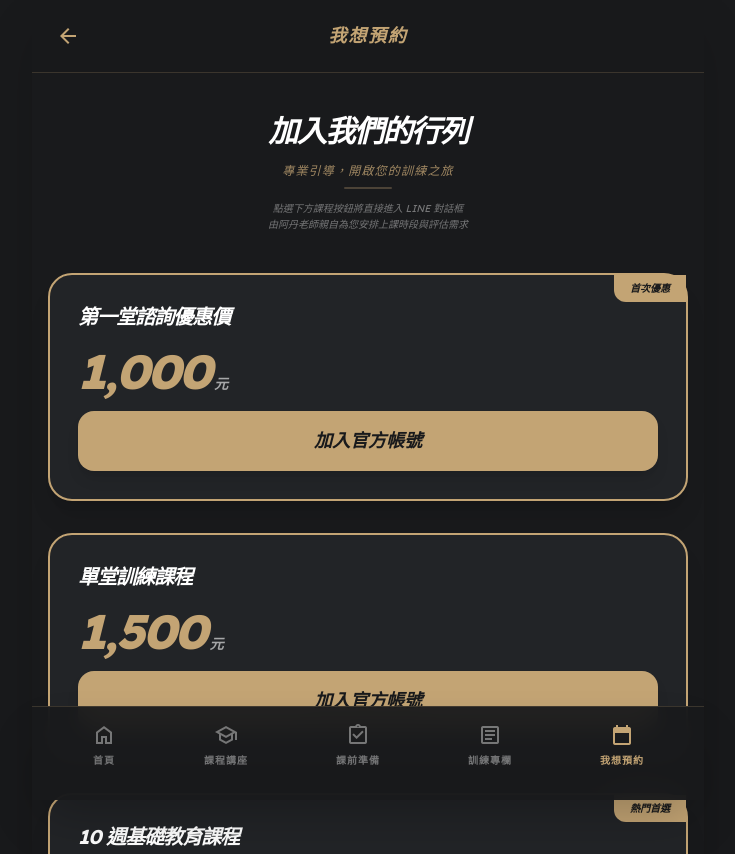
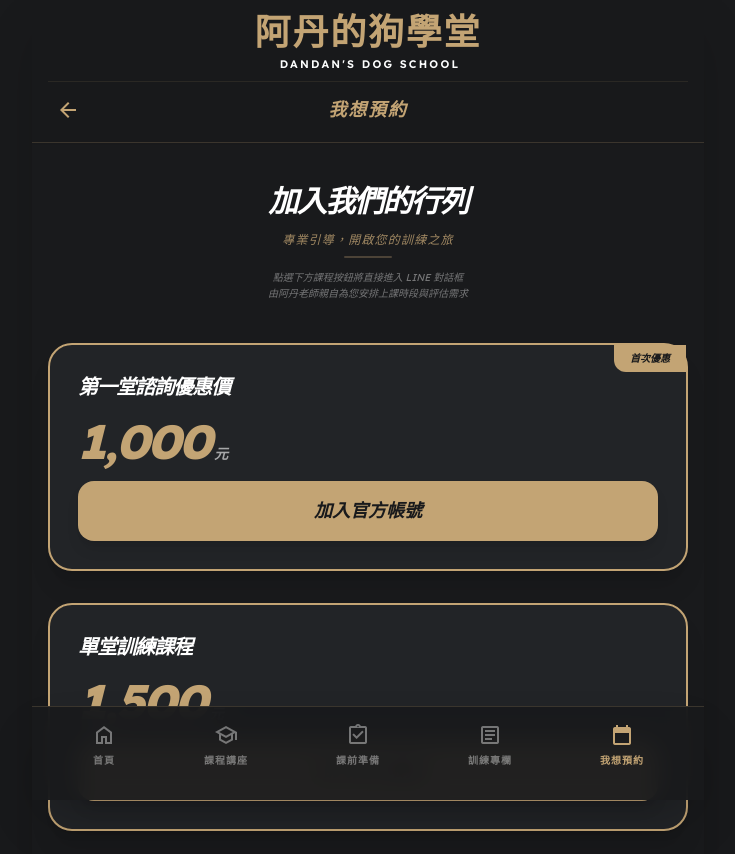
Before and after one commit to wilkalee/site-dandogschool, a plain HTML site: page booking.html in a window 1280 px wide. Shown: the top 854 px of the page, without its empty margins (272-1007 px from the left). Drawn offline with nearby package versions, Linux system fonts and the light colour scheme.

Commit message:
Consistent brand header across all pages

```diff
--- a/booking.html
+++ b/booking.html
@@ -52,13 +52,21 @@
     <div
         class="relative flex min-h-screen w-full flex-col max-w-2xl mx-auto overflow-x-hidden shadow-2xl bg-background-dark">
         <header
-            class="sticky top-0 z-50 flex items-center bg-background-dark/90 backdrop-blur-md border-b border-primary/20 p-4 justify-between">
-            <button onclick="window.location.href='index.html'"
-                class="flex size-10 items-center justify-center rounded-full hover:bg-primary/10 cursor-pointer transition-colors text-primary">
-                <span class="material-symbols-outlined">arrow_back</span>
-            </button>
-            <h1 class="text-[#c3a474] font-bold tracking-tight text-lg italic uppercase tracking-widest">我想預約</h1>
-            <div class="w-10"></div>
+            class="sticky top-0 z-50 flex flex-col items-center bg-background-dark/90 backdrop-blur-md border-b border-primary/20 p-4 py-3 shadow-sm">
+            <div onclick="window.location.href='index.html'"
+                class="flex flex-col items-center justify-center text-center gap-1 mb-2 cursor-pointer">
+                <h1 class="text-[#c3a474] font-black tracking-[0.05em] text-4xl">阿丹的狗學堂</h1>
+                <span class="text-[#fdfefe] text-[11px] font-semibold uppercase tracking-[0.2em] ml-1">Dandan's Dog
+                    School</span>
+            </div>
+            <div class="w-full flex items-center justify-between border-t border-primary/10 pt-2">
+                <button onclick="window.location.href='index.html'"
+                    class="flex size-10 items-center justify-center rounded-full hover:bg-primary/10 cursor-pointer transition-colors text-primary">
+                    <span class="material-symbols-outlined">arrow_back</span>
+                </button>
+                <h2 class="text-[#c3a474] font-bold tracking-tight text-lg italic uppercase tracking-widest">我想預約</h2>
+                <div class="w-10"></div>
+            </div>
         </header>
 
         <main class="flex-1 pb-40 px-4 space-y-10 mt-10 text-center">
```
Also changed, not shown: blog.html (+10 -2 lines), curriculum.html (+15 -7 lines), preparation.html (+15 -7 lines).
